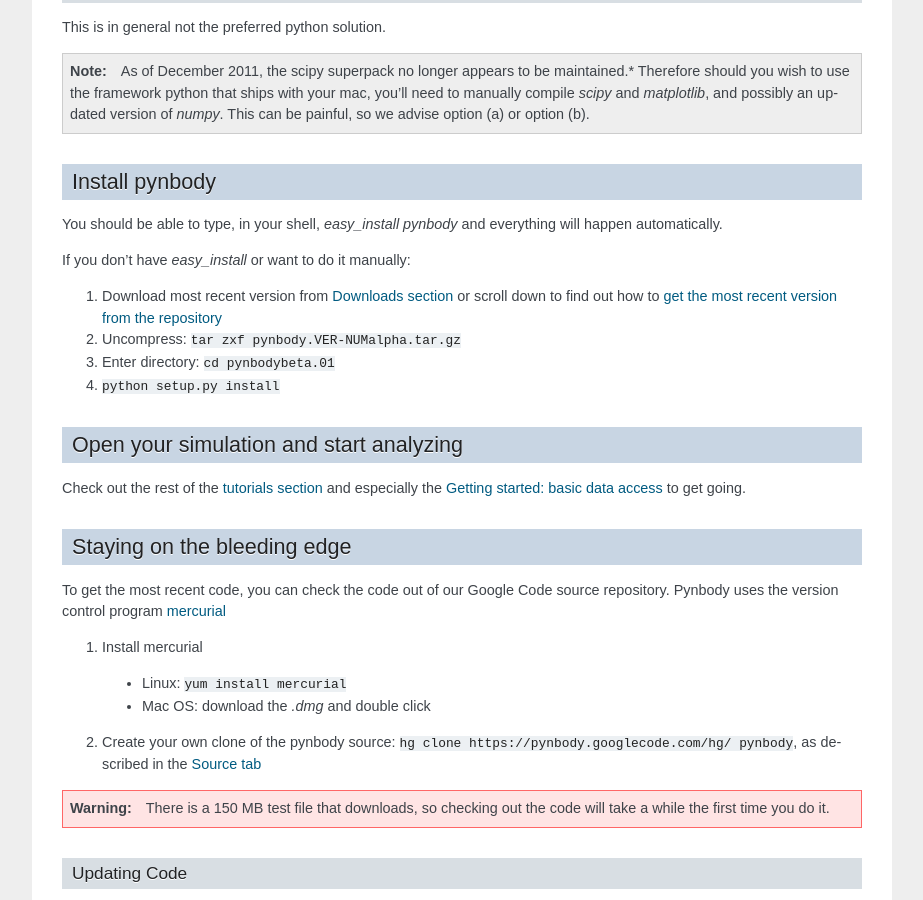
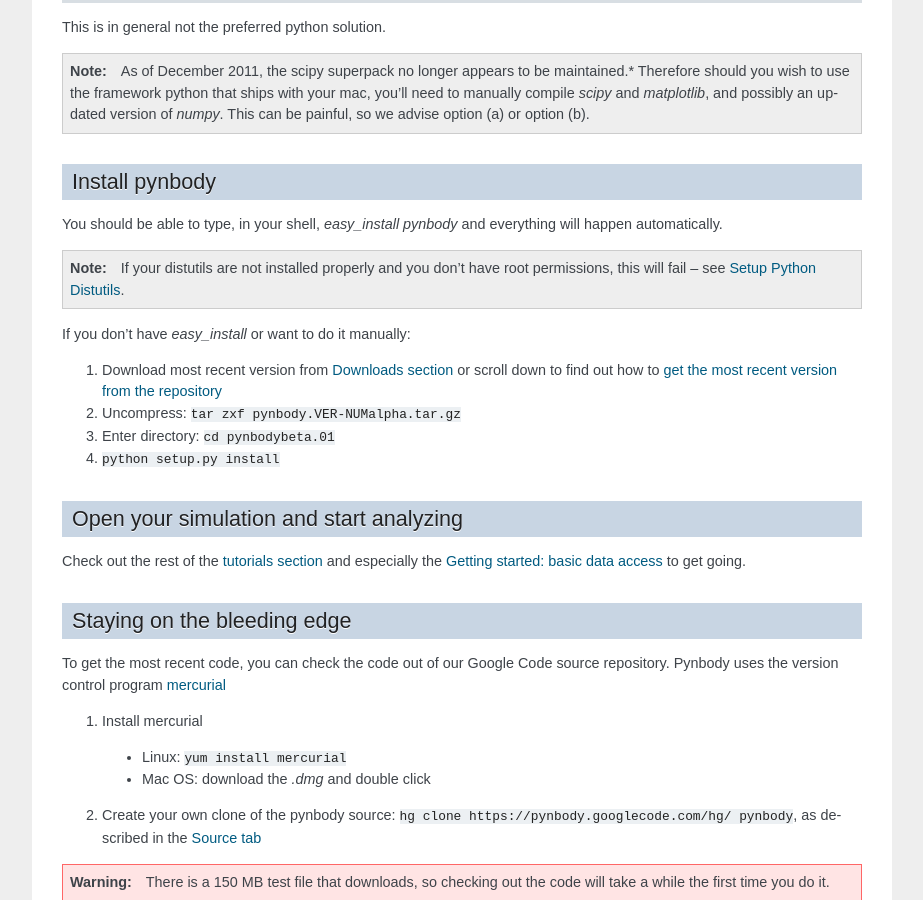
Before and after one commit to pynbody/pynbody, a Sphinx documentation site: the page built from docs/installation.rst, in a window 1280 px wide and 900 px high, scrolled down 2737 px. Shown: the whole window, without its empty margins (198-1121 px from the left). Built offline with Sphinx 7.4.7, drawn with Linux system fonts in a browser that asks for light colours; formulas are drawn with MathJax 3; pages that are not in the unit, such as notebooks, are missing from menus.

Commit message:
docs updates

```diff
--- a/docs/analysis.rst
+++ b/docs/analysis.rst
@@ -2,8 +2,6 @@
 Analysis
 ========
 
-.. toctree::
-   :maxdepth: 2
 
 .. automodule:: pynbody.analysis.angmom
    :members:
--- a/docs/index.rst
+++ b/docs/index.rst
@@ -2,6 +2,7 @@
    sphinx-quickstart on Mon Oct  3 11:57:24 2011.
    You can adapt this file completely to your liking, but it should at least
    contain the root `toctree` directive.
+
 
 Pynbody Documentation
 ===============================
--- a/docs/installation.rst
+++ b/docs/installation.rst
@@ -217,6 +217,8 @@ Install pynbody
 You should be able to type, in your shell, `easy_install pynbody` and
 everything will happen automatically.
 
+.. note:: If your distutils are not installed properly and you don't have root permissions, this will fail -- see :ref:`distutils`.
+
 If you don't have `easy_install` or want to do it manually:
 
 1. Download most recent version from `Downloads section <http://code.google.com/p/pynbody/downloads/list>`_ or scroll down to find out how to :ref:`get the most recent version from the repository <repository_section>`
```
Also changed, not shown: other parts of docs/index.rst (+1 -1 lines).
